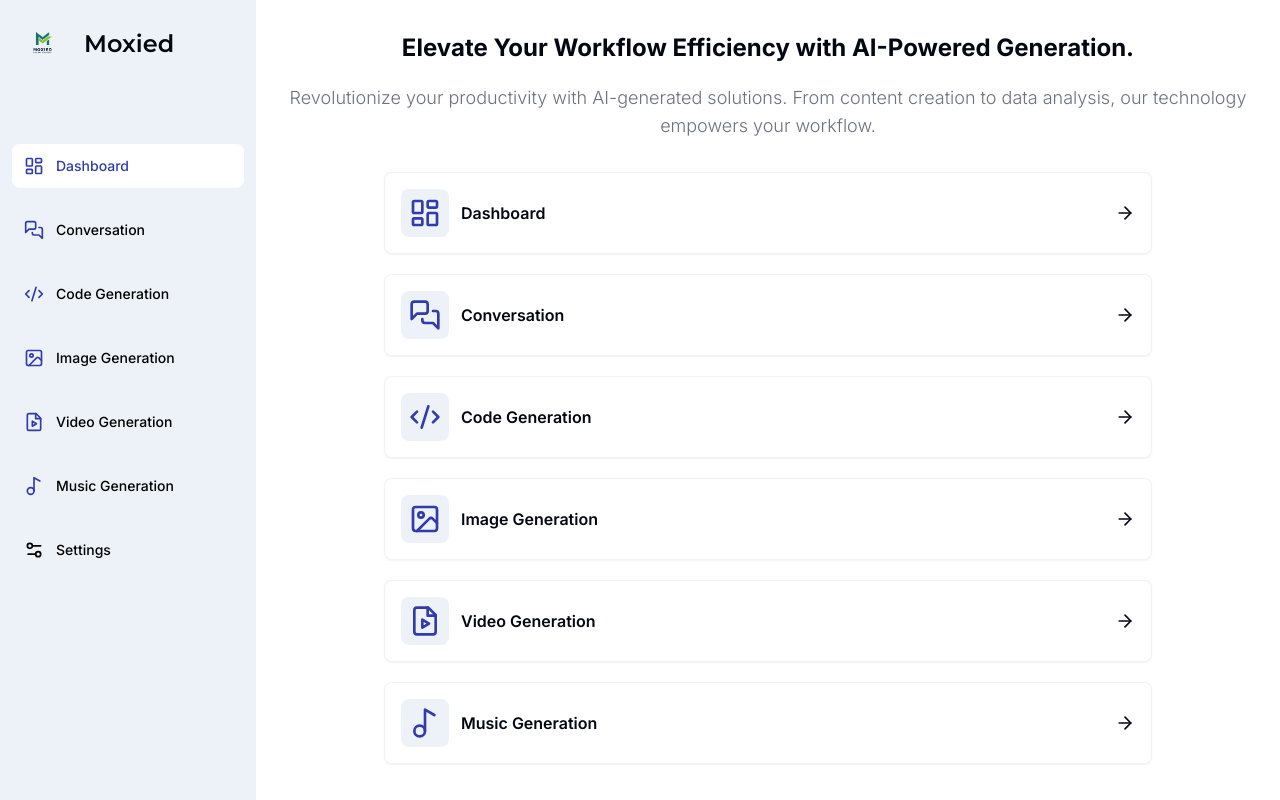
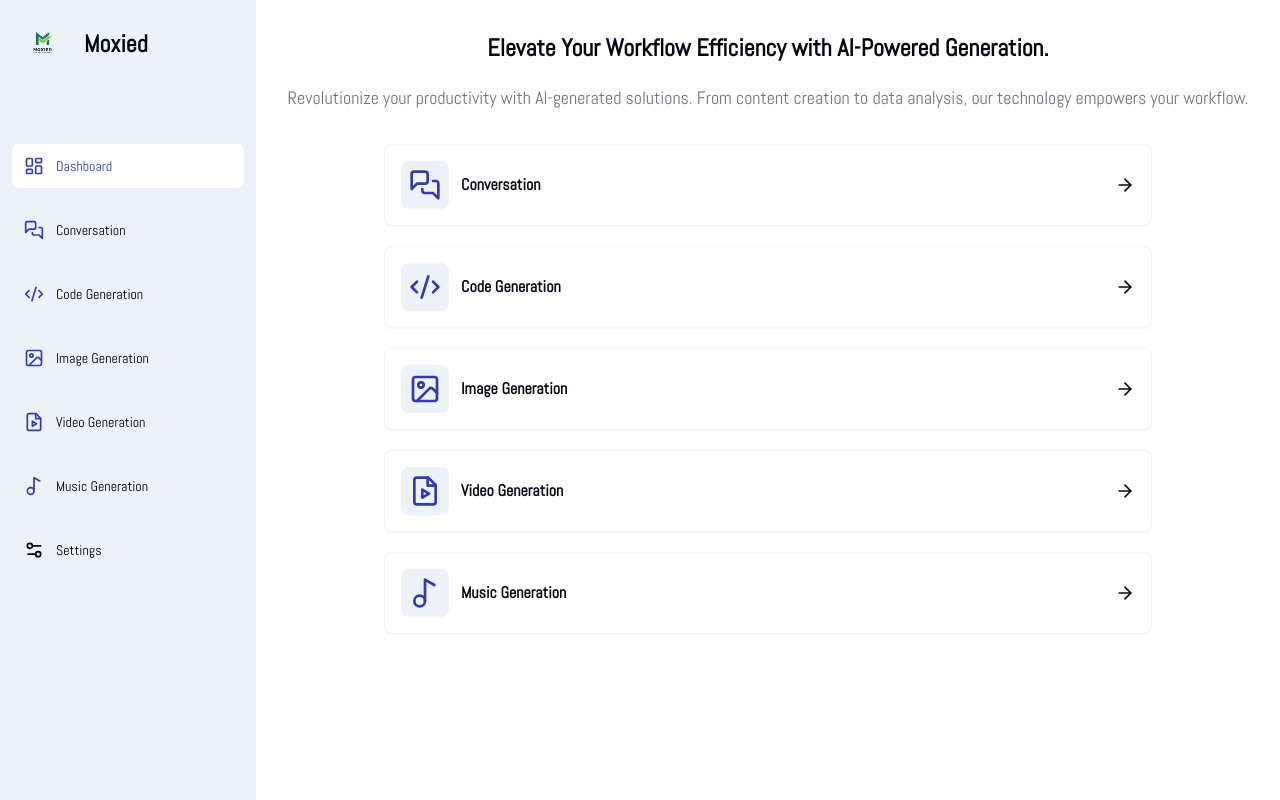
Before and after one commit to Eh1z/moxied.ai, a Next.js app in the folder frontend/: page /dashboard in a window 1280 px wide. Built offline with nearby package versions, Linux system fonts and the light colour scheme.

Commit message:
added a font to app

```diff
--- a/frontend/app/(dashboard)/(routes)/dashboard/page.tsx
+++ b/frontend/app/(dashboard)/(routes)/dashboard/page.tsx
@@ -17,13 +17,6 @@ import {
 const DashboardPage = () => {
 
     const tools = [
-        {
-            label: 'Dashboard',
-            icon: LayoutDashboard,
-            href: '/dashboard',
-            color: 'text-[#313BAC] ',
-
-            },
     {
     label: 'Conversation',
     icon: MessagesSquareIcon,
--- a/frontend/app/globals.css
+++ b/frontend/app/globals.css
@@ -1,11 +1,15 @@
 @tailwind base;
 @tailwind components;
 @tailwind utilities;
+
+@import url('https://fonts.googleapis.com/css2?family=Abel&display=swap');
+
 
 html,
 body,
 :root{
   height: 100%;
+  font-family: 'Abel', sans-serif;
 }
 
 @layer base {
--- a/frontend/app/layout.tsx
+++ b/frontend/app/layout.tsx
@@ -1,9 +1,9 @@
 import './globals.css'
 import type { Metadata } from 'next'
 import { ClerkProvider } from '@clerk/nextjs'
-import { Inter } from 'next/font/google'
+import { Abel } from 'next/font/google'
 
-const inter = Inter({ subsets: ['latin'] })
+const abel = Abel({ subsets: ["latin"], weight: ['400'] })
 
 export const metadata: Metadata = {
   title: 'Moxied AI',
@@ -18,7 +18,7 @@ export default function RootLayout({
   return (
     <ClerkProvider>
       <html lang="en">
-      <body className={inter.className}>{children}</body>
+      <body className={abel.className}>{children}</body>
     </html>
     </ClerkProvider>
 
--- a/frontend/components/ui/sidebar.tsx
+++ b/frontend/components/ui/sidebar.tsx
@@ -16,11 +16,6 @@ import {
     Settings,
     Settings2,
  } from "lucide-react";
-
-const montserrat = Montserrat({
-    weight: "600",
-    subsets: ["latin"]
-});
 
 const routes = [
     {
@@ -83,7 +78,7 @@ const Sidebar = () => {
                     src='/logo.png'
                     />
                 </div>
-                <div className={cn("text-2xl font-bold", montserrat.className)}>
+                <div className="text-2xl font-bold">
                     Moxied
                 </div>
             </Link>
--- a/frontend/package.json
+++ b/frontend/package.json
@@ -10,6 +10,7 @@
   },
   "dependencies": {
     "@clerk/nextjs": "^4.23.3",
+    "@next/font": "^13.4.19",
     "@radix-ui/react-dialog": "^1.0.4",
     "@radix-ui/react-slot": "^1.0.2",
     "@types/node": "20.5.7",
```
Also changed, not shown: 1 other file (tests, documents, lock files or other folders). Lines whose indentation alone changed are shown as unchanged.
